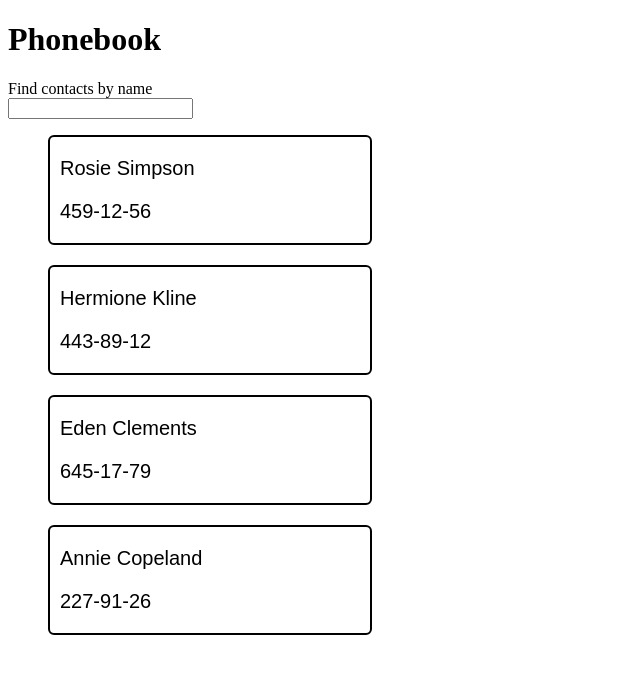
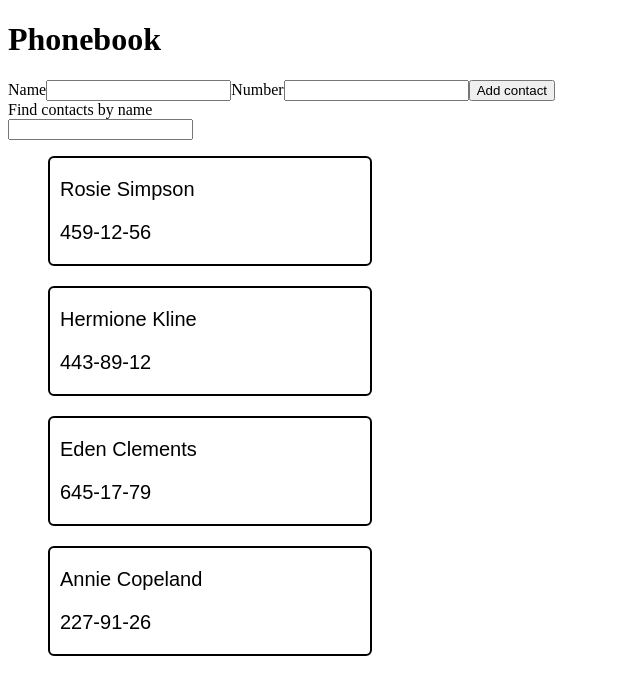
Before and after one commit to FilipDabrowski987/goit-react-hw-03, a React (Vite) app: page / in a window 1280 px wide. Shown: the top 694 px of the page, without its empty margins (0-640 px from the left). Built offline with nearby package versions, Linux system fonts and the light colour scheme.

Commit message:
update-Formik

```diff
--- a/src/App.jsx
+++ b/src/App.jsx
@@ -1,5 +1,4 @@
 import { useState } from 'react'
-// import * as Yup from "yup";
 import ContactForm from './ContactForm/ContactForm.jsx';
 import SearchBox from './SearchBox/SearchBox.jsx';
 import ContactList from './ContactList/ContactList.jsx';
--- a/src/ContactForm/ContactForm.jsx
+++ b/src/ContactForm/ContactForm.jsx
@@ -1,6 +1,38 @@
+import { Formik, Form, Field } from 'formik';
+import { useId } from "react";
+import * as Yup from "yup";
+
+const FeedbackSchema = Yup.object().shape({
+    name: Yup.string().min(2, 'Contact name too short').max(50, "Contact name too Long!").required("Required")
+});
+
+const initialValues = {
+    name: "",
+    number: ""
+};
+
 const ContactForm = () => {
-//   return (
+const nameFieldId = useId();
+const numberFieldId = useId();
 
-//   )
+const handleSubmit = (values, actions) => {
+    actions.resetForm();
+  };
+
+
+    return (
+        <Formik
+            initialValues={initialValues}
+            onSubmit={handleSubmit}
+        validationSchema={FeedbackSchema}>
+        <Form>
+                <label htmlFor={nameFieldId}>Name</label>
+                <Field type="text" name="name" id={nameFieldId} />
+                <label htmlFor={numberFieldId}>Number</label>
+                <Field type="" name="number" id={numberFieldId}/>
+                <button type="submit">Add contact</button>
+        </Form>
+    </Formik>
+  );
 };
 export default ContactForm
```
